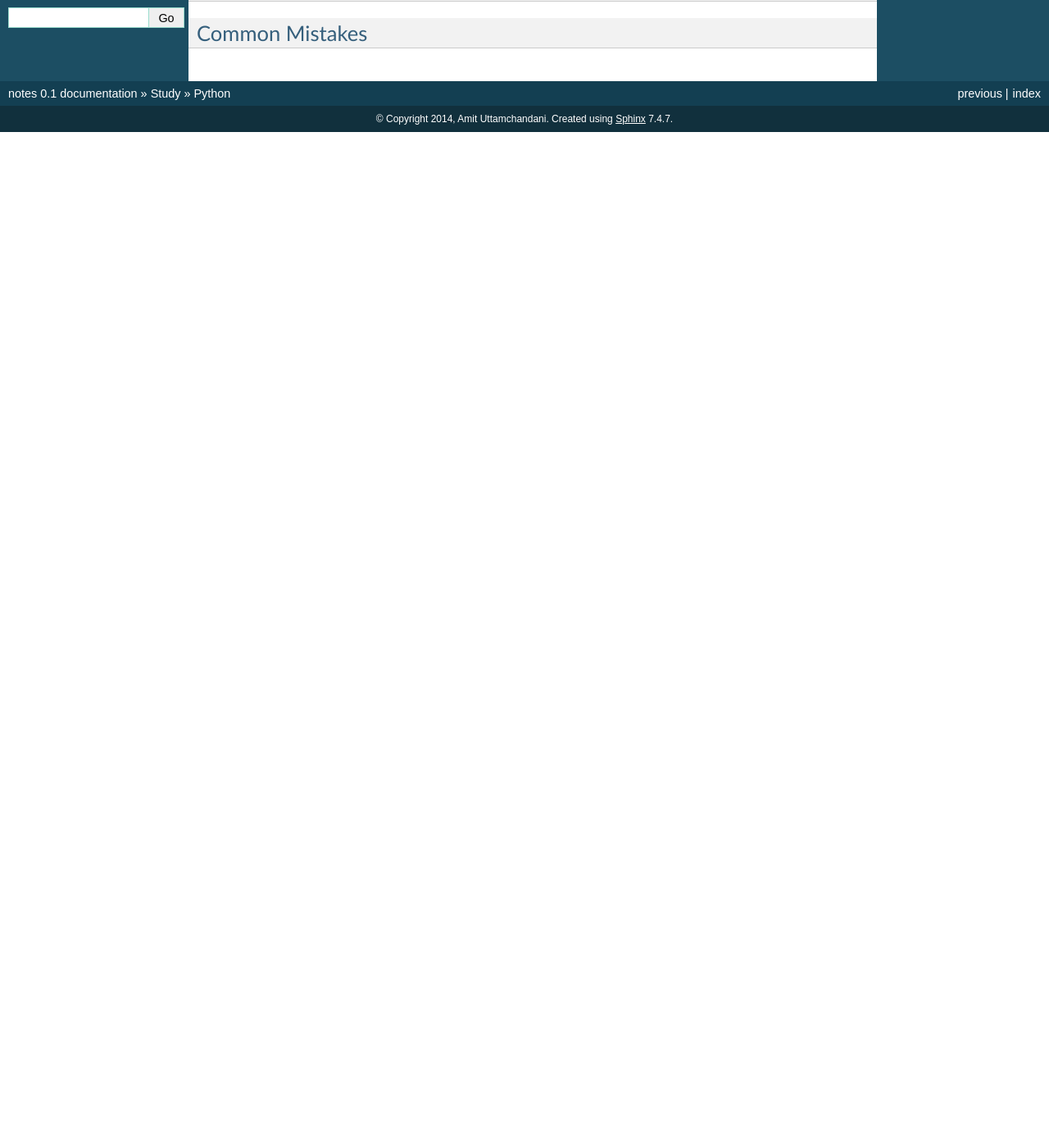
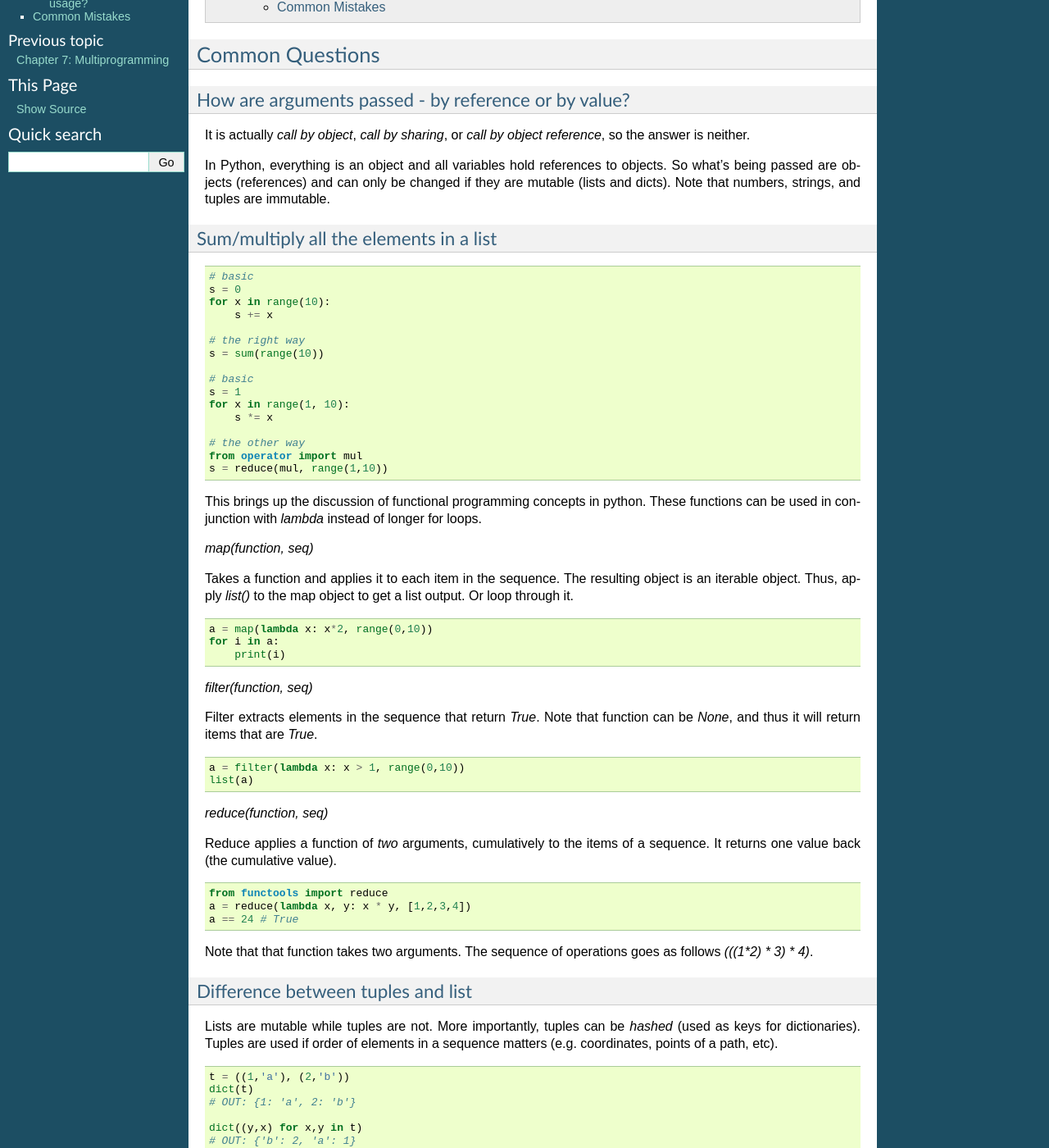
Before and after one commit to amituttam/notes, a Sphinx documentation site: the page built from docs/study/python.rst, in a window 1280 px wide and 1400 px high, scrolled down 270 px. Shown: the whole window at 82% size. Built offline with Sphinx 7.4.7, drawn with Linux system fonts in a browser that asks for light colours; before the commit the page ends 900 px from its top, so only the background shows below that; some of the changed text lies outside the part shown.

Commit message:
Update python.rst
Signed-off-by: Amit Uttamchandani <amit.uttam@gmail.com>

```diff
--- a/docs/study/python.rst
+++ b/docs/study/python.rst
@@ -6,6 +6,128 @@ Python
 Common Questions
 ----------------
 
+How are arguments passed - by reference or by value?
+^^^^^^^^^^^^^^^^^^^^^^^^^^^^^^^^^^^^^^^^^^^^^^^^^^^^
+
+It is actually *call by object*, *call by sharing*, or *call by object
+reference*, so the answer is neither.
+
+In Python, everything is an object and all variables hold references to
+objects. So what's being passed are objects (references) and can only be
+changed if they are mutable (lists and dicts). Note that numbers,
+strings, and tuples are immutable.
+
+Sum/multiply all the elements in a list
+^^^^^^^^^^^^^^^^^^^^^^^^^^^^^^^^^^^^^^^
+
+.. code-block:: python
+
+    # basic
+    s = 0
+    for x in range(10):
+        s += x
+
+    # the right way
+    s = sum(range(10))
+
+    # basic
+    s = 1
+    for x in range(1, 10):
+        s *= x
+
+    # the other way
+    from operator import mul
+    s = reduce(mul, range(1,10))
+
+This brings up the discussion of functional programming concepts in
+python. These functions can be used in conjunction with *lambda* instead
+of longer for loops.
+
+*map(function, seq)*
+
+Takes a function and applies it to each item in the sequence. The
+resulting object is an iterable object. Thus, apply *list()* to the map
+object to get a list output. Or loop through it.
+
+.. code-block:: python
+
+    a = map(lambda x: x*2, range(0,10))
+    for i in a:
+        print(i)
+
+*filter(function, seq)*
+
+Filter extracts elements in the sequence that return *True*. Note that
+function can be *None*, and thus it will return items that are *True*.
+
+.. code-block:: python
+
+    a = filter(lambda x: x > 1, range(0,10))
+    list(a)
+
+*reduce(function, seq)*
+
+Reduce applies a function of *two* arguments, cumulatively to the items
+of a sequence. It returns one value back (the cumulative value).
+
+.. code-block:: python
+
+    from functools import reduce
+    a = reduce(lambda x, y: x * y, [1,2,3,4])
+    a == 24 # True
+
+Note that that function takes two arguments. The sequence of operations
+goes as follows *(((1*2) * 3) * 4)*.
+
+Difference between tuples and list
+^^^^^^^^^^^^^^^^^^^^^^^^^^^^^^^^^^
+
+Lists are mutable while tuples are not. More importantly, tuples can be
+*hashed* (used as keys for dictionaries). Tuples are used if order of
+elements in a sequence matters (e.g. coordinates, points of a path,
+etc).
+
+.. code-block:: python
+
+    t = ((1,'a'), (2,'b'))
+    dict(t)
+    # OUT: {1: 'a', 2: 'b'}
+
+    dict((y,x) for x,y in t)
+    # OUT: {'b': 2, 'a': 1}
+
+    {y:x for x,y in t}
+    # OUT: {'b': 2, 'a': 1}
+
+What are decorators and what is their usage?
+^^^^^^^^^^^^^^^^^^^^^^^^^^^^^^^^^^^^^^^^^^^^
+
+Decorators allow you to inject or modify code in functions or clases.
+Basically, a wrapper to an existing function. Thus, allows you to
+execute a code before or after the original code. For example, logging a
+function.
+
+.. code-block:: python
+
+    from __future__ import print_function
+
+    def log(fn):
+        def wrapper(*args, **kw):
+            res = fn(*args, **kw)
+            print("%s(%r) -> %s" % (fn.__name__, args, res))
+            return res
+        return wrapper
+
+    @log
+    def ispal(word):
+        if len(word) < 2:
+            return True
+        return (word[0] == word[-1]) & ispal(word[1:-1])
+
+
+    ispal("test")
+    ispal("kayak")
+
 
 Common Mistakes
 ---------------
```
